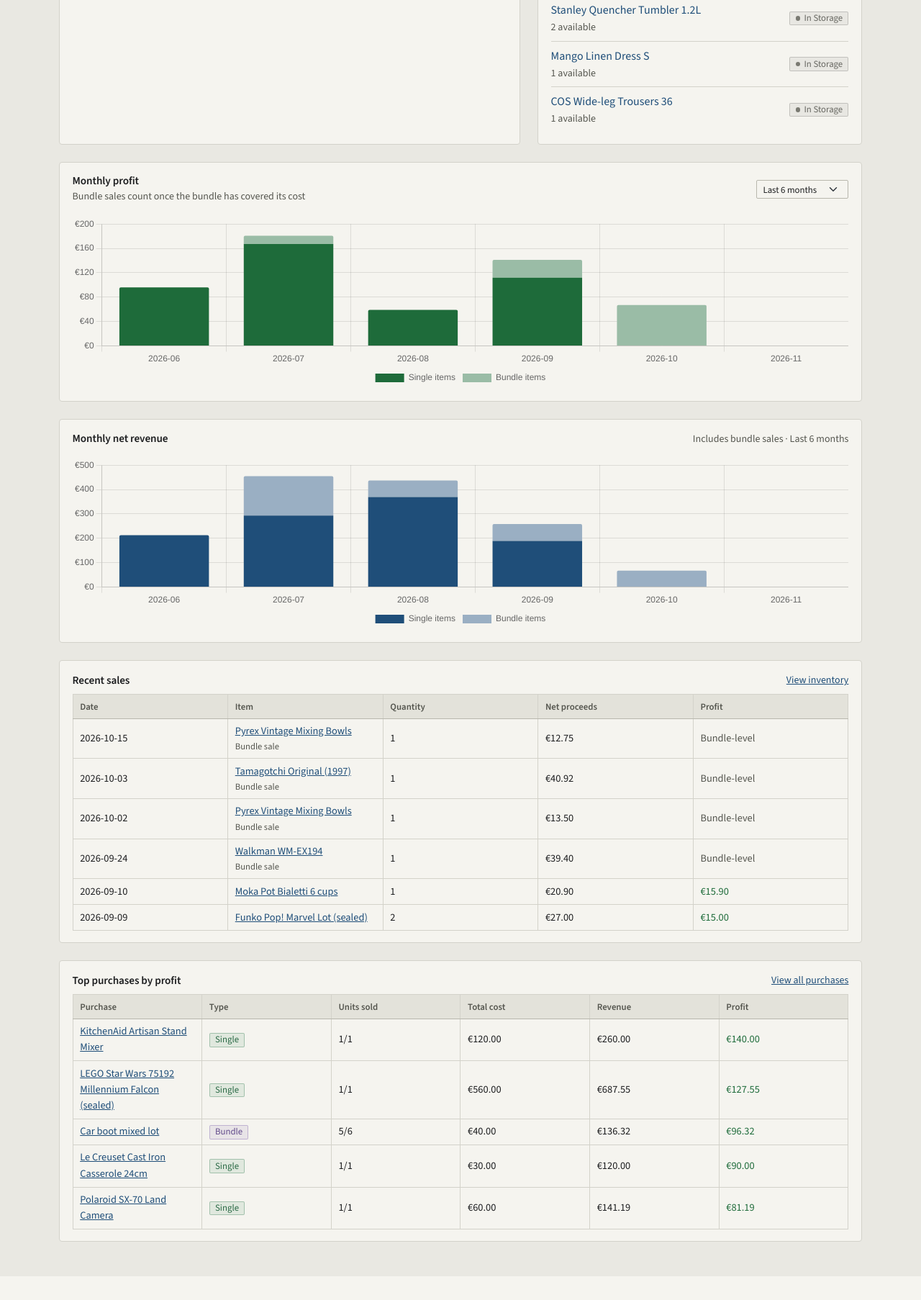
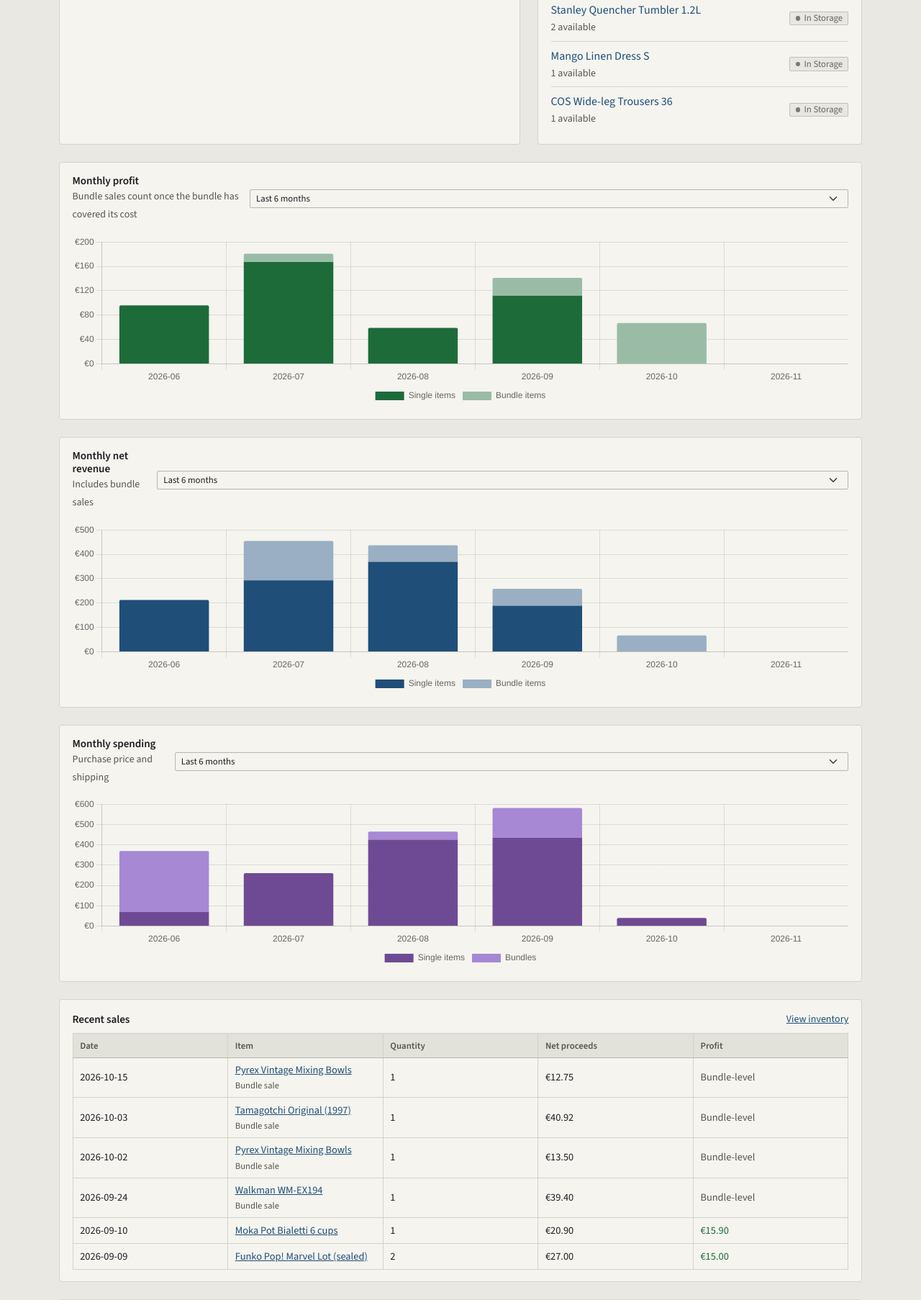
Before and after one commit to Dommus/Resale-Desk, a Flask app: page / in a window 1280 px wide. Shown: the part 700-2506 px from the top of the page at 72% size. Before the commit the page ends 2473 px from the top, so only its background shows below. Run offline with Flask 3, Linux system fonts and the light colour scheme; a user stored in the database is signed in; data comes from the database, SQL or seed files in the repository; some libraries are stand-ins or nearby versions.

Commit message:
Add a monthly spending chart and a month selector for each chart
The dashboard gets a third chart: money spent on purchases (price plus
shipping) per month, with bundles stacked on top of single items. "All
months" now starts at the first sale or purchase, so early spending
isn't cut off.

Each chart has its own month selector. Changing one fetches that chart's
data from /dashboard/charts and redraws it in place, instead of loading a
new page that opens scrolled to the top. The choices are kept in the
address, so a reload shows the same months.

Co-Authored-By: Claude Opus 5.5 <noreply@anthropic.com>

```diff
--- a/app.py
+++ b/app.py
@@ -469,104 +469,24 @@ def service_worker():
 def offline():
     return render_template('offline.html')
 
-@app.route('/')
-@login_required
-def index():
-    # Load the related rows up front, so the profit calculations below
-    # don't run a separate query for every item and purchase
-    items = Item.query.filter_by(user_id=current_user.id).options(
-        selectinload(Item.purchase), selectinload(Item.sales), selectinload(Item.listings),
-    ).all()
-    purchases = Purchase.query.filter_by(user_id=current_user.id).options(
-        selectinload(Purchase.items).selectinload(Item.sales),
-    ).all()
-    sales = (
-        Sale.query.join(Item)
-        .filter(Item.user_id == current_user.id)
-        .all()
-    )
-    listings = (
-        Listing.query.join(Item)
-        .filter(Item.user_id == current_user.id)
-        .all()
-    )
-
-    total_units = sum(item.quantity for item in items)
-    available_units = sum(item.available_quantity for item in items)
-    sold_units = sum(item.quantity_sold for item in items)
-    total_spend = sum((purchase.total_cost for purchase in purchases), Decimal("0.00"))
-    total_revenue = sum((purchase.total_revenue for purchase in purchases), Decimal("0.00"))
-    total_profit = sum((purchase.profit for purchase in purchases), Decimal("0.00"))
-    written_off_items = [item for item in items if item.is_written_off]
-    write_off_units = sum(item.quantity_written_off for item in written_off_items)
-    # Bundle items have no item cost; their loss is already in the bundle profit
-    write_off_loss = sum(
-        (item.write_off_loss for item in written_off_items if item.write_off_loss is not None),
-        Decimal("0.00"),
-    )
-    kept_sales = [sale for sale in sales if not sale.item_returned]
-    sell_through_rate = (
-        round((sold_units / total_units) * 100, 1)
-        if total_units
-        else Decimal("0.0")
-    )
-    average_sale_value = (
-        round(sum((sale.net_proceeds for sale in kept_sales), Decimal("0.00")) / len(kept_sales), 2)
-        if kept_sales
-        else Decimal("0.00")
-    )
-
-    listings_by_item = {}
-    for listing in listings:
-        listings_by_item.setdefault(listing.item_id, []).append(listing)
-
-    items_without_active_listing = [
-        item for item in items
-        if item.available_quantity > 0
-        and not any(
-            listing.status == ListingStatus.ACTIVE
-            for listing in listings_by_item.get(item.id, [])
-        )
-    ]
-    attention_items = sorted(
-        items_without_active_listing,
-        key=lambda item: item.created_at or datetime.min,
-        reverse=True,
-    )[:6]
-
-    status_summary = [
-        (status, sum(item.quantity for item in items if item.status == status))
-        for status in ItemStatus
-    ]
-
-    recent_sales = sorted(
-        sales,
-        key=lambda sale: (sale.sale_date or date.min, sale.id or 0),
-        reverse=True,
-    )[:6]
-    top_purchases = sorted(
-        purchases,
-        key=lambda purchase: purchase.profit,
-        reverse=True,
-    )[:5]
-
-    # Profit from sales in the last 30 days
-    month_ago = date.today() - timedelta(days=30)
-    last_month_profit = Decimal("0.00")
-    for sale in sales:
-        if sale.sale_date and sale.sale_date >= month_ago and sale.profit is not None:
-            last_month_profit += sale.profit
-
-    # Profit per month for the chart (the user picks how many months, 0 = all)
-    months = request.args.get("months", 6, type=int)
-    if months not in (0, 3, 6, 12):
-        months = 6
-
-    # "All" spans from the month of the first sale up to the current month
+DASHBOARD_CHARTS = ('profit', 'revenue', 'spend')
+
+
+# How many months a dashboard chart shows (0 = all), e.g. from ?spend_months=
+def chart_months(param):
+    months = request.args.get(param, 6, type=int)
+    return months if months in (0, 3, 6, 12) else 6
+
+
+# Profit, net revenue and spending per month for the dashboard charts.
+# Single items and bundles are kept apart, so the charts can stack them.
+def monthly_chart_data(sales, purchases, months):
+    # "All" spans from the month of the first sale or purchase up to the current month
     month_count = months
     if months == 0:
-        sale_dates = [sale.sale_date for sale in sales if sale.sale_date]
-        first = min(sale_dates) if sale_dates else date.today()
+        dates = [sale.sale_date for sale in sales if sale.sale_date]
+        dates += [purchase.date for purchase in purchases if purchase.date]
+        first = min(dates) if dates else date.today()
         month_count = (date.today().year - first.year) * 12 + date.today().month - first.month + 1
 
     # Build the list of month labels, oldest first, e.g. ["2026-05", "2026-06", ...]
@@ -622,15 +542,146 @@ def index():
     revenue_values = [round(monthly_revenue[label], 2) for label in chart_labels]
     bundle_revenue_values = [round(monthly_bundle_revenue[label], 2) for label in chart_labels]
 
+    # Money spent on purchases (price plus shipping) in the month they were bought
+    monthly_spend = {label: 0 for label in chart_labels}
+    monthly_bundle_spend = {label: 0 for label in chart_labels}
+    for purchase in purchases:
+        if not purchase.date:
+            continue
+        label = purchase.date.strftime("%Y-%m")
+        if label not in monthly_spend:
+            continue
+        if purchase.purchase_type == PurchaseType.BUNDLE:
+            monthly_bundle_spend[label] += float(purchase.total_cost)
+        else:
+            monthly_spend[label] += float(purchase.total_cost)
+    spend_values = [round(monthly_spend[label], 2) for label in chart_labels]
+    bundle_spend_values = [round(monthly_bundle_spend[label], 2) for label in chart_labels]
+
+    return {
+        "labels": chart_labels,
+        "profit": chart_values,
+        "bundle_profit": bundle_chart_values,
+        "revenue": revenue_values,
+        "bundle_revenue": bundle_revenue_values,
+        "spend": spend_values,
+        "bundle_spend": bundle_spend_values,
+    }
+
+
+# Chart data for the dashboard's month selectors, so a chart can change
+# without reloading the page (which would scroll back to the top)
+@app.route('/dashboard/charts')
+@login_required
+def dashboard_charts():
+    purchases = Purchase.query.filter_by(user_id=current_user.id).all()
+    sales = Sale.query.join(Item).filter(Item.user_id == current_user.id).options(
+        selectinload(Sale.item).selectinload(Item.purchase),
+    ).all()
+    return jsonify(monthly_chart_data(sales, purchases, chart_months('months')))
+
+
+@app.route('/')
+@login_required
+def index():
+    # Load the related rows up front, so the profit calculations below
+    # don't run a separate query for every item and purchase
+    items = Item.query.filter_by(user_id=current_user.id).options(
+        selectinload(Item.purchase), selectinload(Item.sales), selectinload(Item.listings),
+    ).all()
+    purchases = Purchase.query.filter_by(user_id=current_user.id).options(
+        selectinload(Purchase.items).selectinload(Item.sales),
+    ).all()
+    sales = (
+        Sale.query.join(Item)
+        .filter(Item.user_id == current_user.id)
+        .all()
+    )
+    listings = (
+        Listing.query.join(Item)
+        .filter(Item.user_id == current_user.id)
+        .all()
+    )
+
+    total_units = sum(item.quantity for item in items)
+    available_units = sum(item.available_quantity for item in items)
+    sold_units = sum(item.quantity_sold for item in items)
+    total_spend = sum((purchase.total_cost for purchase in purchases), Decimal("0.00"))
+    total_revenue = sum((purchase.total_revenue for purchase in purchases), Decimal("0.00"))
+    total_profit = sum((purchase.profit for purchase in purchases), Decimal("0.00"))
+    written_off_items = [item for item in items if item.is_written_off]
+    write_off_units = sum(item.quantity_written_off for item in written_off_items)
+    # Bundle items have no item cost; their loss is already in the bundle profit
+    write_off_loss = sum(
+        (item.write_off_loss for item in written_off_items if item.write_off_loss is not None),
+        Decimal("0.00"),
+    )
+    kept_sales = [sale for sale in sales if not sale.item_returned]
+    sell_through_rate = (
+        round((sold_units / total_units) * 100, 1)
+        if total_units
+        else Decimal("0.0")
+    )
+    average_sale_value = (
+        round(sum((sale.net_proceeds for sale in kept_sales), Decimal("0.00")) / len(kept_sales), 2)
+        if kept_sales
+        else Decimal("0.00")
+    )
+
+    listings_by_item = {}
+    for listing in listings:
+        listings_by_item.setdefault(listing.item_id, []).append(listing)
+
+    items_without_active_listing = [
+        item for item in items
+        if item.available_quantity > 0
+        and not any(
+            listing.status == ListingStatus.ACTIVE
+            for listing in listings_by_item.get(item.id, [])
+        )
+    ]
+    attention_items = sorted(
+        items_without_active_listing,
+        key=lambda item: item.created_at or datetime.min,
+        reverse=True,
+    )[:6]
+
+    status_summary = [
+        (status, sum(item.quantity for item in items if item.status == status))
+        for status in ItemStatus
+    ]
+
+    recent_sales = sorted(
+        sales,
+        key=lambda sale: (sale.sale_date or date.min, sale.id or 0),
+        reverse=True,
+    )[:6]
+    top_purchases = sorted(
+        purchases,
+        key=lambda purchase: purchase.profit,
+        reverse=True,
+    )[:5]
+
+    # Profit from sales in the last 30 days
+    month_ago = date.today() - timedelta(days=30)
+    last_month_profit = Decimal("0.00")
+    for sale in sales:
+        if sale.sale_date and sale.sale_date >= month_ago and sale.profit is not None:
+            last_month_profit += sale.profit
+
+    # Each chart has its own month selector. Charts showing the same months
+    # share one calculation.
+    chart_months_by_name = {name: chart_months(f'{name}_months') for name in DASHBOARD_CHARTS}
+    data_by_months = {
+        months: monthly_chart_data(sales, purchases, months)
+        for months in set(chart_months_by_name.values())
+    }
+
     return render_template(
         'index.html',
         last_month_profit=round(last_month_profit, 2),
-        months=months,
-        chart_labels=chart_labels,
-        chart_values=chart_values,
-        bundle_chart_values=bundle_chart_values,
-        revenue_values=revenue_values,
-        bundle_revenue_values=bundle_revenue_values,
+        chart_months=chart_months_by_name,
+        chart_data={name: data_by_months[months] for name, months in chart_months_by_name.items()},
         total_units=total_units,
         available_units=available_units,
         sold_units=sold_units,
--- a/static/style.css
+++ b/static/style.css
@@ -16,6 +16,8 @@
     --pos: #1e6b3a;
     --pos-soft: #9abca6;
     --neg: #a8322d;
+    --spend: #6f4a94;
+    --spend-soft: #a688d4;
 
     --bs-body-font-family: "Source Sans 3", system-ui, -apple-system, "Segoe UI", sans-serif;
     --bs-font-monospace: "Source Sans 3", system-ui, sans-serif;
@@ -59,6 +61,8 @@
     --pos: #6cc28a;
     --pos-soft: #b5e0c4;
     --neg: #e8807a;
+    --spend: #a183d0;
+    --spend-soft: #6f5596;
 
     --bs-body-color: var(--ink);
     --bs-body-bg: var(--sheet);
--- a/templates/index.html
+++ b/templates/index.html
@@ -101,36 +101,30 @@
     </div>
 </div>
 
+{% macro chart_panel(name, title, note, canvas_label) %}
 <div class="dashboard-panel mb-4">
     <div class="d-flex justify-content-between align-items-center mb-3">
         <div>
-            <h5 class="card-title mb-0">{{ _('Monthly profit') }}</h5>
-            <small class="text-muted">{{ _('Bundle sales count once the bundle has covered its cost') }}</small>
+            <h5 class="card-title mb-0">{{ title }}</h5>
+            <small class="text-muted">{{ note }}</small>
         </div>
-        <form method="get" action="{{ url_for('index') }}">
-            <label for="months" class="visually-hidden">{{ _('Months to show') }}</label>
-            <select id="months" name="months" class="form-select form-select-sm" onchange="this.form.submit()">
+        <label for="{{ name }}-months" class="visually-hidden">{{ _('Months to show') }}</label>
+        <select id="{{ name }}-months" class="form-select form-select-sm chart-months" data-chart="{{ name }}">
             {% for option in [3, 6, 12] %}
-                <option value="{{ option }}" {{ 'selected' if option == months }}>{{ _('Last {count} months', count=option) }}</option>
+            <option value="{{ option }}" {{ 'selected' if option == chart_months[name] }}>{{ _('Last {count} months', count=option) }}</option>
             {% endfor %}
-                <option value="0" {{ 'selected' if months == 0 }}>{{ _('All months') }}</option>
+            <option value="0" {{ 'selected' if chart_months[name] == 0 }}>{{ _('All months') }}</option>
         </select>
-        </form>
     </div>
     <div class="profit-chart-wrap">
-        <canvas id="profitChart" aria-label="{{ _('Profit per month') }}" role="img"></canvas>
+        <canvas id="{{ name }}Chart" aria-label="{{ canvas_label }}" role="img"></canvas>
     </div>
 </div>
+{% endmacro %}
 
-<div class="dashboard-panel mb-4">
-    <div class="d-flex justify-content-between align-items-center mb-3">
-        <h5 class="card-title mb-0">{{ _('Monthly net revenue') }}</h5>
-        <small class="text-muted">{{ _('Includes bundle sales') }} &middot; {{ _('All months') if months == 0 else _('Last {count} months', count=months) }}</small>
-    </div>
-    <div class="profit-chart-wrap">
-        <canvas id="revenueChart" aria-label="{{ _('Net revenue per month') }}" role="img"></canvas>
-    </div>
-</div>
+{{ chart_panel('profit', _('Monthly profit'), _('Bundle sales count once the bundle has covered its cost'), _('Profit per month')) }}
+{{ chart_panel('revenue', _('Monthly net revenue'), _('Includes bundle sales'), _('Net revenue per month')) }}
+{{ chart_panel('spend', _('Monthly spending'), _('Purchase price and shipping'), _('Money spent on purchases per month')) }}
 
 <div class="row g-4 mb-4">
     <div class="col-12">
@@ -215,30 +209,21 @@
 {% block scripts %}
 <script src="https://cdn.jsdelivr.net/npm/chart.js@4.4.1/dist/chart.umd.min.js"></script>
 <script>
-    const labels = {{ chart_labels|tojson }};
-    const values = {{ chart_values|tojson }};
-    const bundleValues = {{ bundle_chart_values|tojson }};
     const styles = getComputedStyle(document.documentElement);
-    const posColor = styles.getPropertyValue("--pos");
-    const posSoftColor = styles.getPropertyValue("--pos-soft");
+    const color = name => styles.getPropertyValue(name);
+    // Red only when the month made a loss (or refunds and fees outweighed its sales)
+    const signedColor = (positive, value) => value >= 0 ? color(positive) : color("--neg");
 
-    new Chart(document.getElementById("profitChart"), {
+    // Single items and bundles stack in each chart, bundles in a lighter shade on top
+    function stackedChart(canvasId) {
+        return new Chart(document.getElementById(canvasId), {
             type: "bar",
             data: {
-            labels: labels,
-            datasets: [{
-                label: {{ _('Single items')|tojson }},
-                data: values,
-                // Green bars for profit, red bars for loss
-                backgroundColor: values.map(v => v >= 0 ? posColor : styles.getPropertyValue("--neg")),
-                borderRadius: 2
-            }, {
-                label: {{ _('Bundle items')|tojson }},
-                data: bundleValues,
-                // Lighter shade of the same green, stacked on top
-                backgroundColor: bundleValues.map(v => v >= 0 ? posSoftColor : styles.getPropertyValue("--neg")),
-                borderRadius: 2
-            }]
+                labels: [],
+                datasets: [
+                    { label: {{ _('Single items')|tojson }}, data: [], borderRadius: 2 },
+                    { label: {{ _('Bundle items')|tojson }}, data: [], borderRadius: 2 },
+                ]
             },
             options: {
                 maintainAspectRatio: false,
@@ -247,61 +232,91 @@
                     tooltip: {
                         callbacks: {
                             footer: items => {{ (_('Total') ~ ': ' ~ currency_symbol)|tojson }} +
-                            (values[items[0].dataIndex] + bundleValues[items[0].dataIndex]).toFixed(2)
+                                items.reduce((total, item) => total + item.parsed.y, 0).toFixed(2)
                         }
                     }
                 },
                 interaction: { mode: "index", intersect: false },
                 scales: {
                     x: { stacked: true },
-                y: { stacked: true, ticks: { callback: value => "{{ currency_symbol }}" + value } }
+                    y: { stacked: true, ticks: { callback: value => {{ currency_symbol|tojson }} + value } }
                 }
             }
         });
+    }
 
-    const revenueValues = {{ revenue_values|tojson }};
-    const bundleRevenueValues = {{ bundle_revenue_values|tojson }};
-    const accentColor = styles.getPropertyValue("--accent");
-    // Opaque on purpose: tooltips draw swatches on white, so a transparent
-    // colour would look different there than in the legend
-    const accentSoftColor = styles.getPropertyValue("--accent-soft");
-    const negColor = styles.getPropertyValue("--neg");
+    // Which values each chart shows, and how its bars are coloured.
+    // The soft colours are opaque on purpose: tooltips draw swatches on white,
+    // so a transparent colour would look different there than in the legend.
+    const charts = {
+        profit: {
+            chart: stackedChart("profitChart"),
+            single: "profit", bundle: "bundle_profit",
+            singleColor: value => signedColor("--pos", value),
+            bundleColor: value => signedColor("--pos-soft", value),
+        },
+        revenue: {
+            chart: stackedChart("revenueChart"),
+            single: "revenue", bundle: "bundle_revenue",
+            singleColor: value => signedColor("--accent", value),
+            bundleColor: value => signedColor("--accent-soft", value),
+        },
+        spend: {
+            chart: stackedChart("spendChart"),
+            single: "spend", bundle: "bundle_spend",
+            singleColor: () => color("--spend"),
+            bundleColor: () => color("--spend-soft"),
+        },
+    };
+    // The spending chart's bundle bars are whole bundles, not items from them
+    charts.spend.chart.data.datasets[1].label = {{ _('Bundles')|tojson }};
 
-    new Chart(document.getElementById("revenueChart"), {
-        type: "bar",
-        data: {
-            labels: labels,
-            datasets: [{
-                label: {{ _('Single items')|tojson }},
-                data: revenueValues,
-                // Red only when refunds and fees outweigh the month's sales
-                backgroundColor: revenueValues.map(v => v >= 0 ? accentColor : negColor),
-                borderRadius: 2
-            }, {
-                label: {{ _('Bundle items')|tojson }},
-                data: bundleRevenueValues,
-                // Lighter shade of the same colour, stacked on top
-                backgroundColor: bundleRevenueValues.map(v => v >= 0 ? accentSoftColor : negColor),
-                borderRadius: 2
-            }]
-        },
-        options: {
-            maintainAspectRatio: false,
-            plugins: {
-                legend: { display: true, position: "bottom" },
-                tooltip: {
-                    callbacks: {
-                        footer: items => {{ (_('Total') ~ ': ' ~ currency_symbol)|tojson }} +
-                            (revenueValues[items[0].dataIndex] + bundleRevenueValues[items[0].dataIndex]).toFixed(2)
+    function showChartData(name, data) {
+        const { chart, single, bundle, singleColor, bundleColor } = charts[name];
+        const [singleSet, bundleSet] = chart.data.datasets;
+        chart.data.labels = data.labels;
+        singleSet.data = data[single];
+        singleSet.backgroundColor = data[single].map(singleColor);
+        bundleSet.data = data[bundle];
+        bundleSet.backgroundColor = data[bundle].map(bundleColor);
+        chart.update();
     }
+
+    const initialData = {{ chart_data|tojson }};
+    for (const name in charts) {
+        showChartData(name, initialData[name]);
     }
-            },
-            interaction: { mode: "index", intersect: false },
-            scales: {
-                x: { stacked: true },
-                y: { stacked: true, ticks: { callback: value => "{{ currency_symbol }}" + value } }
+
+    // Changing a chart's months redraws just that chart, in place. Loading a
+    // new page instead would always open it at the top.
+    const latestRequest = {};
+    // Built when needed, so a change to one chart keeps the others' months
+    function addressWith(name, months) {
+        const url = new URL(window.location);
+        url.searchParams.set(name + "_months", months);
+        return url;
     }
+    document.querySelectorAll(".chart-months").forEach(select => select.addEventListener("change", async () => {
+        const name = select.dataset.chart;
+        const months = select.value;
+        const request = latestRequest[name] = (latestRequest[name] || 0) + 1;
+        try {
+            const response = await fetch({{ url_for('dashboard_charts')|tojson }} + "?months=" + encodeURIComponent(months));
+            if (!response.ok) {
+                throw new Error(response.status);
             }
-    });
+            const data = await response.json();
+            // A slower answer for an earlier choice must not overwrite a newer one
+            if (request !== latestRequest[name]) {
+                return;
+            }
+            showChartData(name, data);
+            // Each chart keeps its months in the address, so a reload shows the same
+            history.replaceState(null, "", addressWith(name, months));
+        } catch {
+            // Fall back to loading the page (e.g. when the session has expired)
+            window.location.assign(addressWith(name, months));
+        }
+    }));
 </script>
 {% endblock %}
--- a/translations.py
+++ b/translations.py
@@ -203,6 +203,10 @@ PT = {
     "All months": "Todos os meses",
     "Monthly net revenue": "Receita líquida mensal",
     "Includes bundle sales": "Inclui vendas de lotes",
+    "Monthly spending": "Gastos mensais",
+    "Purchase price and shipping": "Preço de compra e portes",
+    "Money spent on purchases per month": "Dinheiro gasto em compras por mês",
+    "Bundles": "Lotes",
     "Bundle sales count once the bundle has covered its cost": "As vendas de lotes contam depois de o lote cobrir o seu custo",
     "Net revenue per month": "Receita líquida por mês",
     "Single items": "Artigos individuais",
```
Lines whose indentation alone changed are shown as unchanged.
